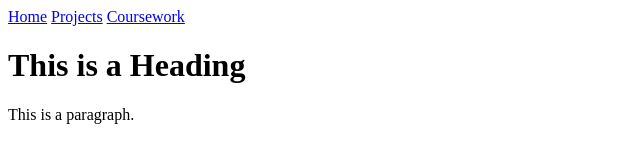
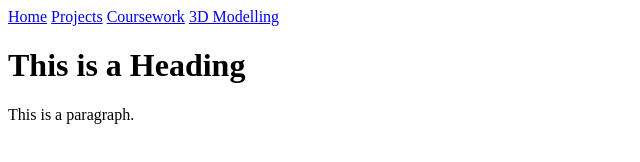
Before and after one commit to LemurMemur/LemurMemur, a plain HTML site: page index.html in a window 1280 px wide. Shown: the whole page, without its empty margins (0-640 px from the left). Drawn offline with Linux system fonts and the light colour scheme.

Commit message:
Add 3d modelling tab

```diff
--- a/index.html
+++ b/index.html
@@ -8,6 +8,7 @@
         <a href="./">Home</a>
         <a href="./projects">Projects</a>
         <a href="./coursework/">Coursework</a>
+        <a href="./coursework/">3D Modelling</a>
       </nav>
     <h1>This is a Heading</h1>
     <p>This is a paragraph.</p>
```
